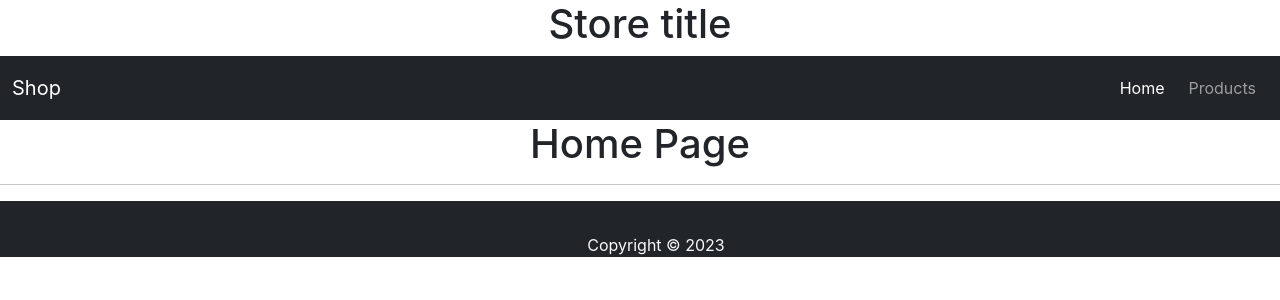
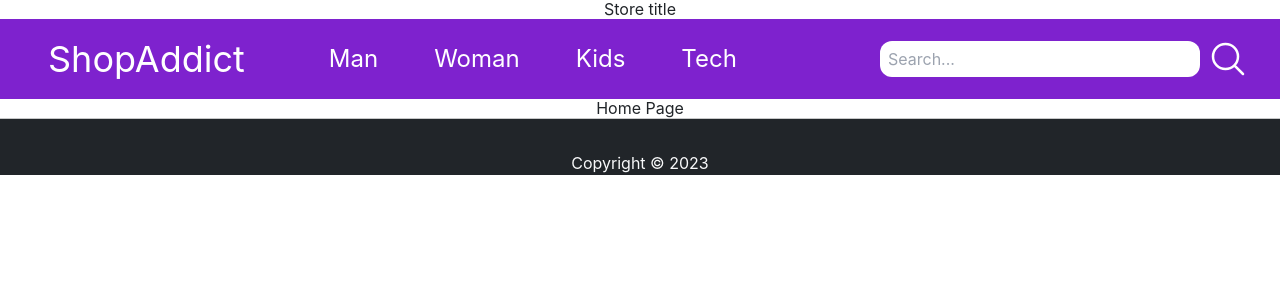
Before and after one commit to apyosi/ecommerce-shop, a React (Create React App) app: page / in a window 1280 px wide. Shown: the top 300 px of the page. Built offline with nearby package versions, Linux system fonts and the light colour scheme; no server answers.

Commit message:
Added Tailwind and menu

```diff
--- a/package.json
+++ b/package.json
@@ -35,5 +35,10 @@
       "last 1 firefox version",
       "last 1 safari version"
     ]
+  },
+  "devDependencies": {
+    "autoprefixer": "^10.4.14",
+    "postcss": "^8.4.21",
+    "tailwindcss": "^3.2.7"
   }
 }
--- a/src/components/NavTabs.js
+++ b/src/components/NavTabs.js
@@ -1,39 +1,60 @@
 import React from "react";
 import { NavLink } from "react-router-dom";
 
+
+
+
+
 function NavTabs() {
   return (
-    <nav className="navbar navbar-expand-sm navbar-dark bg-dark container-fluid">
-      <div className="container-fluid">
-        <div className="navbar-brand">
-          Shop
+    <nav className=" flex justify-evently  h-[80px] z-10 bg-purple-700">
+
+        <div className="flex items-center">
+         <h1 className="text-white text-4xl px-5 ">ShopAddict</h1>
         </div>
-        <button
-          className="navbar-toggler"
-          type="button"
-          data-bs-toggle="collapse"
-          data-bs-target="#navbarNav"
-          aria-controls="navbarNav"
-          aria-expanded="false"
-          aria-label="Toggle navigation"
-        >
-          <span className="navbar-toggler-icon"></span>
-        </button>
-        <div className="collapse navbar-collapse" id="navbarNav">
-          <ul className="navbar-nav ms-auto">
-            <li className="nav-item">
-              <NavLink to="/" className="nav-link p-2 m-1">
-                Home
-              </NavLink>
+
+        <div className='px-2 flex justify-between items-center w-full h-full' id="navbarNav">
+          <ul className="hidden md:flex">
+            <li className="link">
+              <NavLink to="/" className=" text-2xl text-white px-2 m-1"> Man</NavLink>
             </li>
-            <li className="nav-item">
-              <NavLink to="/products" className="nav-link p-2 m-1">
-                Products
-              </NavLink>
+            <li className="link">
+              <NavLink to="/products" className="text-2xl text-white px-2 m-1">Woman </NavLink>
+            </li>
+               <li className="link">
+              <NavLink to="/products" className=" text-2xl text-white px-2 m-1">Kids</NavLink>
+            </li>
+            <li className="link">
+              <NavLink to="/products" className=" text-2xl text-white px-2 m-1">Tech</NavLink>
             </li>
           </ul>
         </div>
-      </div>
+    <div className="flex items-center mr-6 ">
+         <input className="w-80 h-9 p-2 rounded-xl" type="text" placeholder="Search..." />
+         <svg xmlns="http://www.w3.org/2000/svg" fill="none" viewBox="0 0 24 24" strokeWidth={1.5} stroke="currentColor" className="w-10 h-10 text-white  text-bold text-2xl mx-2">
+          <path strokeLinecap="round" strokeLinejoin="round" d="M21 21l-5.197-5.197m0 0A7.5 7.5 0 105.196 5.196a7.5 7.5 0 0010.607 10.607z" />
+         </svg>
+
+        </div>
+    <div >
+
+      <ul className="hidden">
+        <li className='border-b-2 border-zinc-300 w-full'>
+          <NavLink to="/" className="nav-link text-2xl text-white px-2 m-1"> Man</NavLink>
+        </li>
+        <li className='border-b-2 border-zinc-300 w-full'>
+          <NavLink to="/products" className="nav-link text-2xl text-white px-2 m-1">Woman</NavLink>
+        </li>
+        <li className='border-b-2 border-zinc-300 w-full'>
+          <NavLink to="/products" className="nav-link text-2xl text-white px-2 m-1">Kids</NavLink>
+        </li>
+        <li className='border-b-2 border-zinc-300 w-full'>
+          <NavLink to="/products" className="nav-link text-2xl text-white px-2 m-1">Tech</NavLink>
+        </li>
+      </ul>
+
+    </div>
+
     </nav>
   );
 }
--- a/src/index.css
+++ b/src/index.css
@@ -11,3 +11,22 @@ code {
   font-family: source-code-pro, Menlo, Monaco, Consolas, 'Courier New',
     monospace;
 }
+
+@tailwind base;
+@tailwind components;
+@tailwind utilities;
+
+
+@layer base {
+  li {
+    @apply p-4
+  }
+}
+
+@layer components {
+  .link {
+    @apply
+    hover:bg-purple-800
+    rounded-xl
+  }
+}
--- /dev/null
+++ b/tailwind.config.js
@@ -0,0 +1,8 @@
+/** @type {import('tailwindcss').Config} */
+module.exports = {
+  content: ["./src/**/*.{html,js,jsx,ts,tsx}"],
+  theme: {
+    extend: {},
+  },
+  plugins: [],
+}
```
Also changed, not shown: 1 other file (tests, documents, lock files or other folders).
